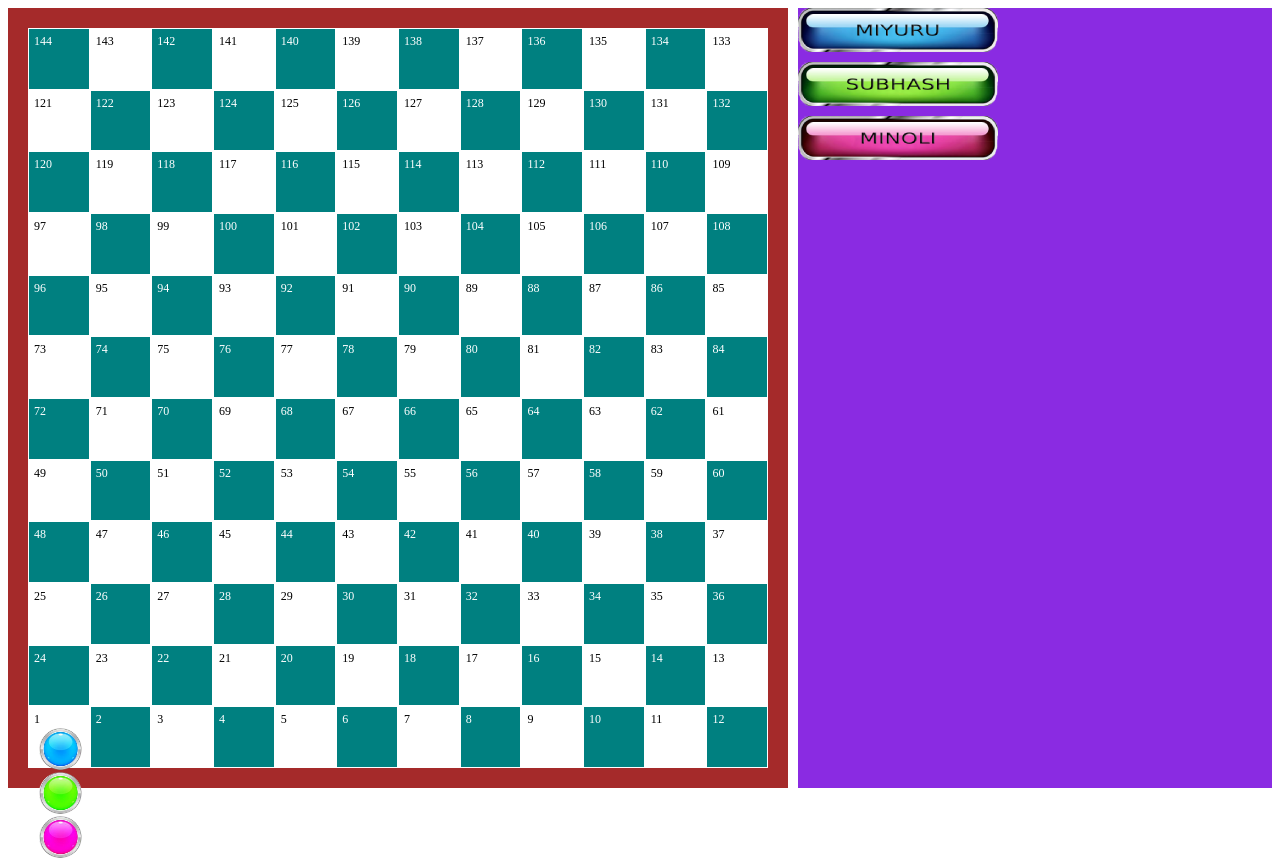
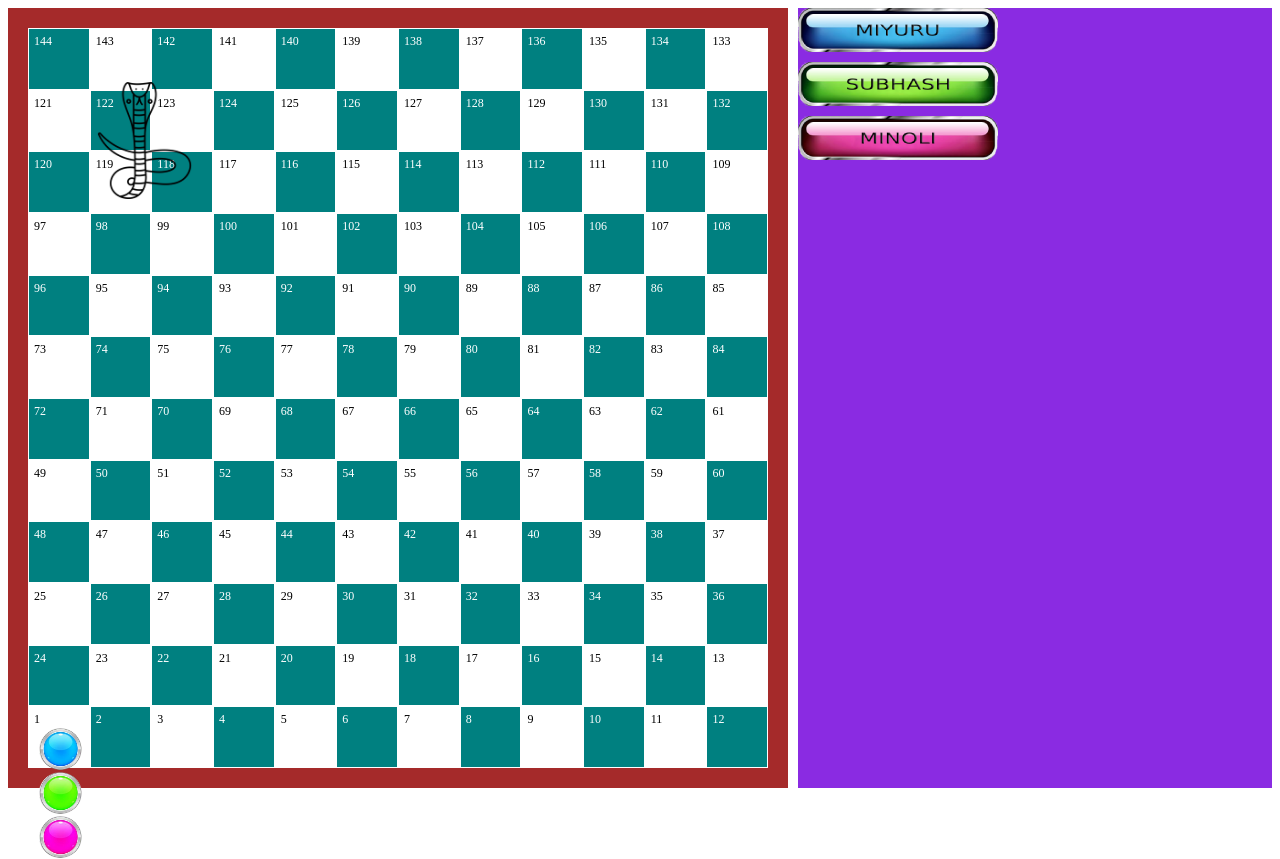
Before and after one commit to sansuba/coding_practice, a plain HTML site: page checker-grid.html in a window 1280 px wide. Drawn offline with Linux system fonts and the light colour scheme.

Commit message:
cobra added

```diff
--- a/checker-grid.html
+++ b/checker-grid.html
@@ -100,6 +100,14 @@
             background: url('glass_button_minoli.png') no-repeat;
             height: 44px;
             margin-bottom: 10px;
+        }
+
+        .snake-1 {
+            position: absolute;
+            width: auto;
+            top: 82px;
+            left: 86px;
+            height: 117px;
         }
     </style>
 
@@ -205,6 +213,7 @@
 
     <div class="container">
         <div class="container-grid" id="container-grid"></div>
+        <img class="snake-1" src="cobra.png" />
     </div>
     <div class="operation">
         <div class="button-a" id="player-a"></div>
@@ -214,6 +223,7 @@
         <div class="palyer-button-1" onclick="changeButton('A')">&nbsp;</div>
         <div class="palyer-button-2" onclick="changeButton('B')">&nbsp;</div>
         <div class="palyer-button-3" onclick="changeButton('C')">&nbsp;</div>
+
     </div>
 
     <script>
```
Also changed, not shown: cobra.png (added).
